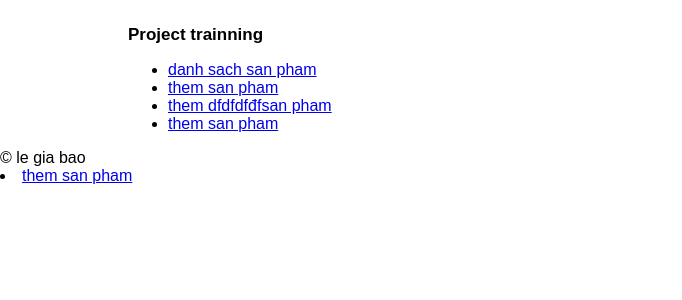
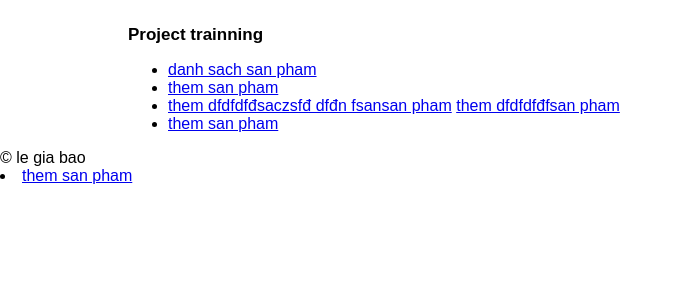
Before and after one commit to leduchoangviet/Project, a PHP site: page / in a window 1280 px wide. Shown: the top 300 px of the page, without its empty margins (0-682 px from the left). Run offline with PHP 8.4, Linux system fonts and the light colour scheme.

Commit message:
update cuoi cung

```diff
--- a/lab3/Index.php
+++ b/lab3/Index.php
@@ -7,6 +7,7 @@
 		<a href="/lab3/add_product.php">them san pham</a>
 	</li>
 	<li>
+		<a href="/lab3/add_product.php">them dfdfdfđsaczsfđ dfđn fsansan pham</a>
 		<a href="/lab3/add_product.php">them dfdfdfđfsan pham</a>
 	</li>
 	<li>
```
